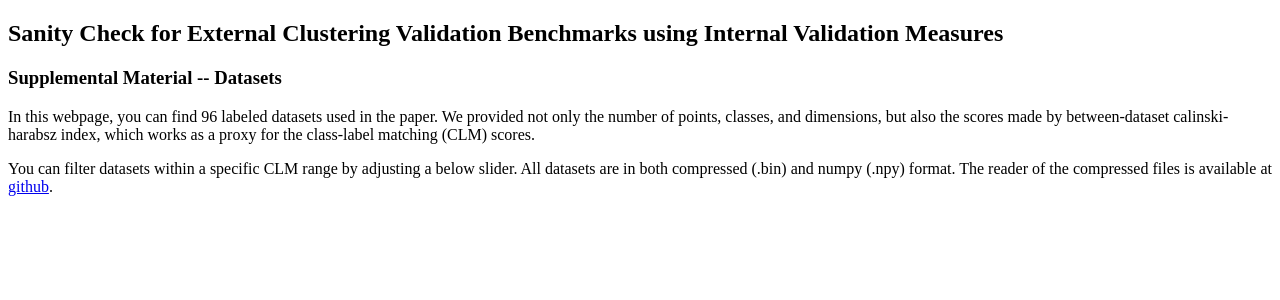
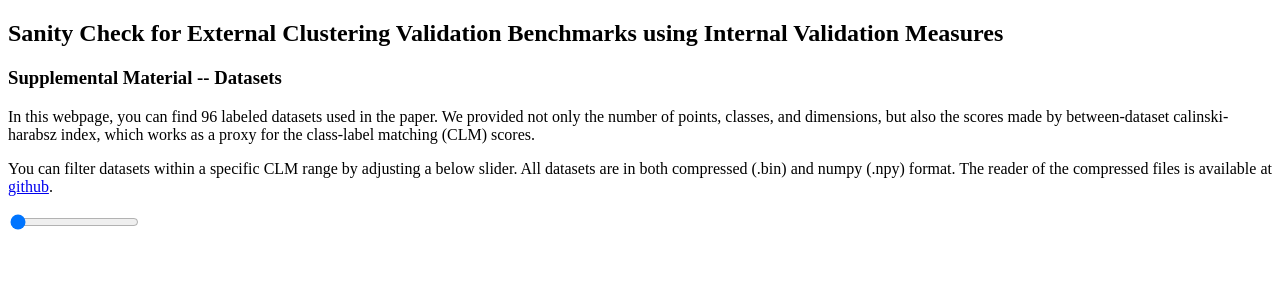
Before and after one commit to hj-n/clm-datasets, a React (Create React App) app: page / in a window 1280 px wide. Shown: the top 300 px of the page. Built offline with nearby package versions, Linux system fonts and the light colour scheme.

Commit message:
implemented slices

```diff
--- a/package.json
+++ b/package.json
@@ -3,11 +3,13 @@
   "version": "0.1.0",
   "private": true,
   "dependencies": {
+    "@reduxjs/toolkit": "^1.8.2",
     "@testing-library/jest-dom": "^5.14.1",
     "@testing-library/react": "^13.0.0",
     "@testing-library/user-event": "^13.2.1",
     "react": "^18.1.0",
     "react-dom": "^18.1.0",
+    "react-redux": "^8.0.2",
     "react-scripts": "5.0.1",
     "web-vitals": "^2.1.0"
   },
--- a/src/App.js
+++ b/src/App.js
@@ -1,10 +1,12 @@
 import Header from './components/Header';
+import Slider from './components/Slider';
 
 function App() {
   return (
     <div className="App">
       <header className="App-header">
         <Header />
+        <Slider/>
       </header>
     </div>
   );
--- /dev/null
+++ b/src/components/Slider.js
@@ -0,0 +1,20 @@
+import { setValue } from "./sliderSlice";
+import { useDispatch, useSelector } from "react-redux";
+
+const Slider = (props) => {
+	const sliderVar = useSelector((state) => state.slider.value);
+	const dispatch = useDispatch();
+
+	console.log(sliderVar)
+	return (
+		<div>
+			<input type="range" value={sliderVar} min="0" max="100"
+				onChange={(e) => {
+					dispatch(setValue(e.target.value));
+				}}
+			/>
+		</div>
+	)
+};
+
+export default Slider;
--- /dev/null
+++ b/src/components/sliderSlice.js
@@ -0,0 +1,18 @@
+import { createSlice } from "@reduxjs/toolkit";
+
+
+
+export const sliderSlice = createSlice({
+	name: "slider",
+	initialState: {
+		value: 0,
+	},
+	reducers: {
+		setValue: (state, action) => {
+			state.value = action.payload;
+		}
+	}
+});
+
+export const { setValue } = sliderSlice.actions;
+export default sliderSlice.reducer;
--- /dev/null
+++ b/src/components/store.js
@@ -0,0 +1,8 @@
+import { configureStore } from "@reduxjs/toolkit";
+import { sliderSlice } from "./sliderSlice";
+
+export const store = configureStore({
+	reducer: {
+		slider: sliderSlice.reducer,
+	}
+});
--- a/src/index.js
+++ b/src/index.js
@@ -1,10 +1,14 @@
 import React from 'react';
 import ReactDOM from 'react-dom/client';
+import { Provider } from 'react-redux';
+import { store } from './components/store';
 import App from './App';
 
 const root = ReactDOM.createRoot(document.getElementById('root'));
 root.render(
   <React.StrictMode>
-    <App />
+    <Provider store={store}>
+      <App />
+    </Provider>
   </React.StrictMode>
 );
```
Also changed, not shown: 1 other file (tests, documents, lock files or other folders).
